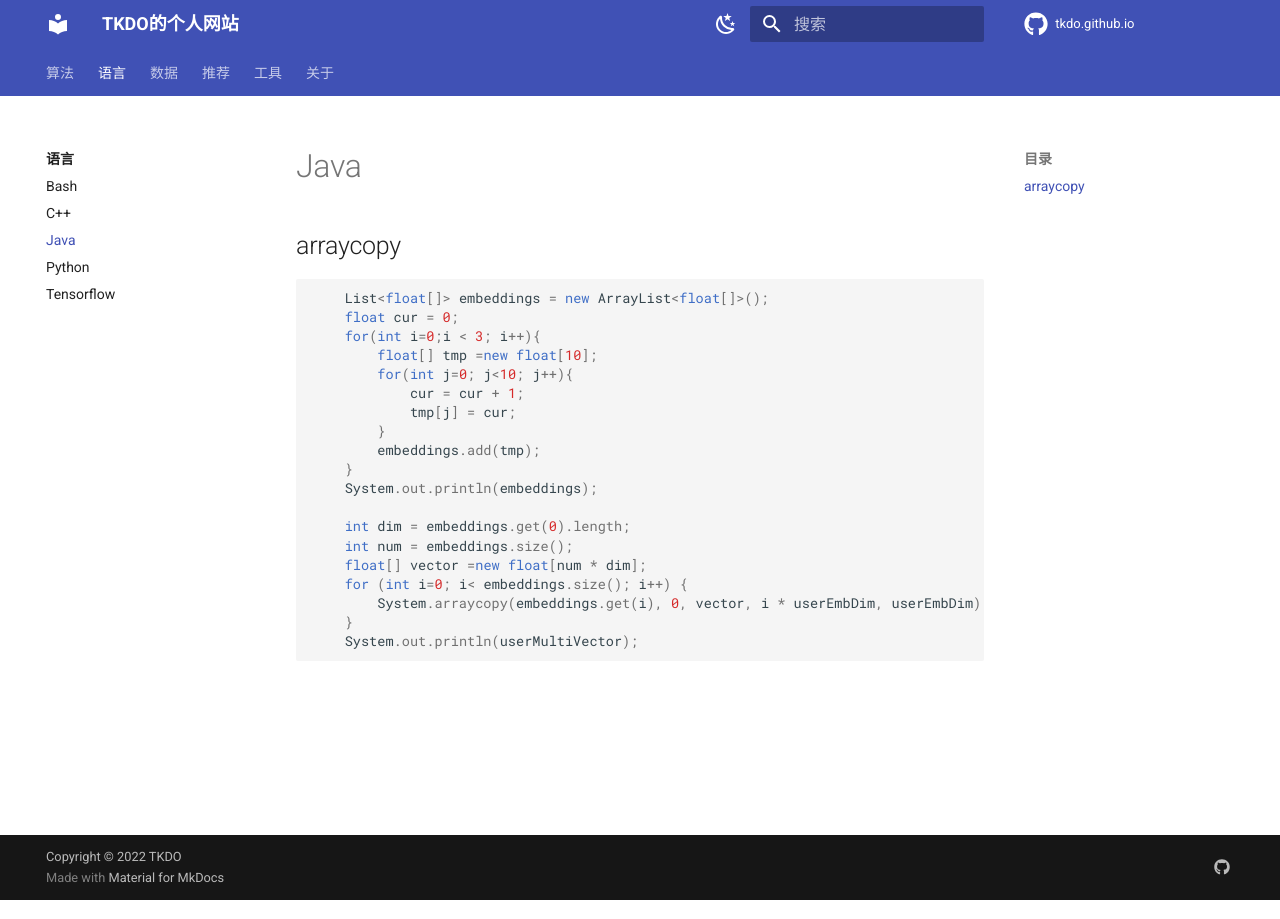
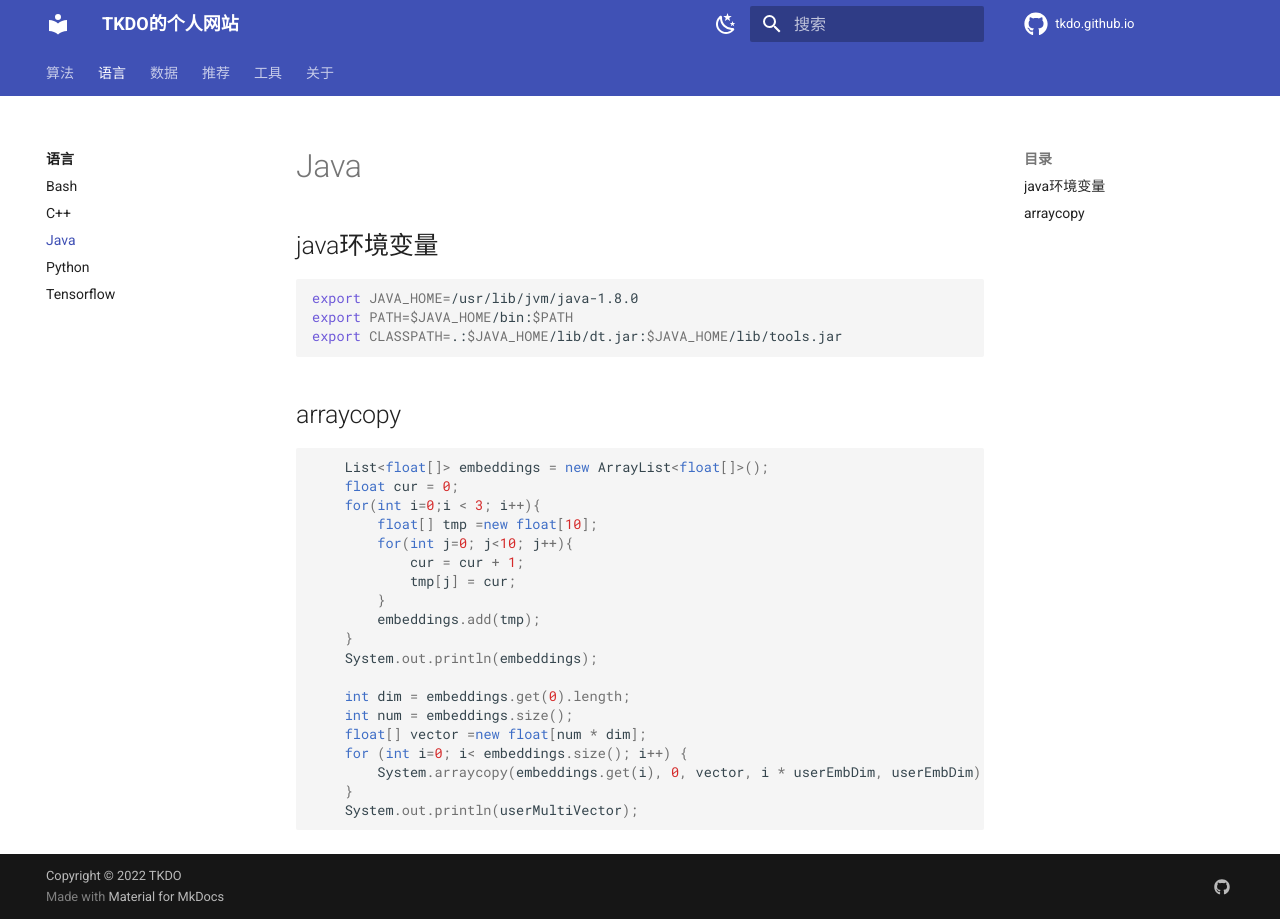
Before and after one commit to tkdo/tkdo.github.io, an MkDocs documentation site: the page built from docs/language/java.md, in a window 1280 px wide. Built offline with MkDocs 1.6.1 and Material for MkDocs 9.7.7, drawn with Linux system fonts in a browser that asks for light colours; comment, search, counter and statistics services are not loaded.

Commit message:
java home

````diff
--- a/docs/language/java.md
+++ b/docs/language/java.md
@@ -1,3 +1,10 @@
+## java环境变量
+```bash
+export JAVA_HOME=/usr/lib/jvm/java-1.8.0
+export PATH=$JAVA_HOME/bin:$PATH
+export CLASSPATH=.:$JAVA_HOME/lib/dt.jar:$JAVA_HOME/lib/tools.jar
+```
+
 ## arraycopy
 ```java
     List<float[]> embeddings = new ArrayList<float[]>();
````
